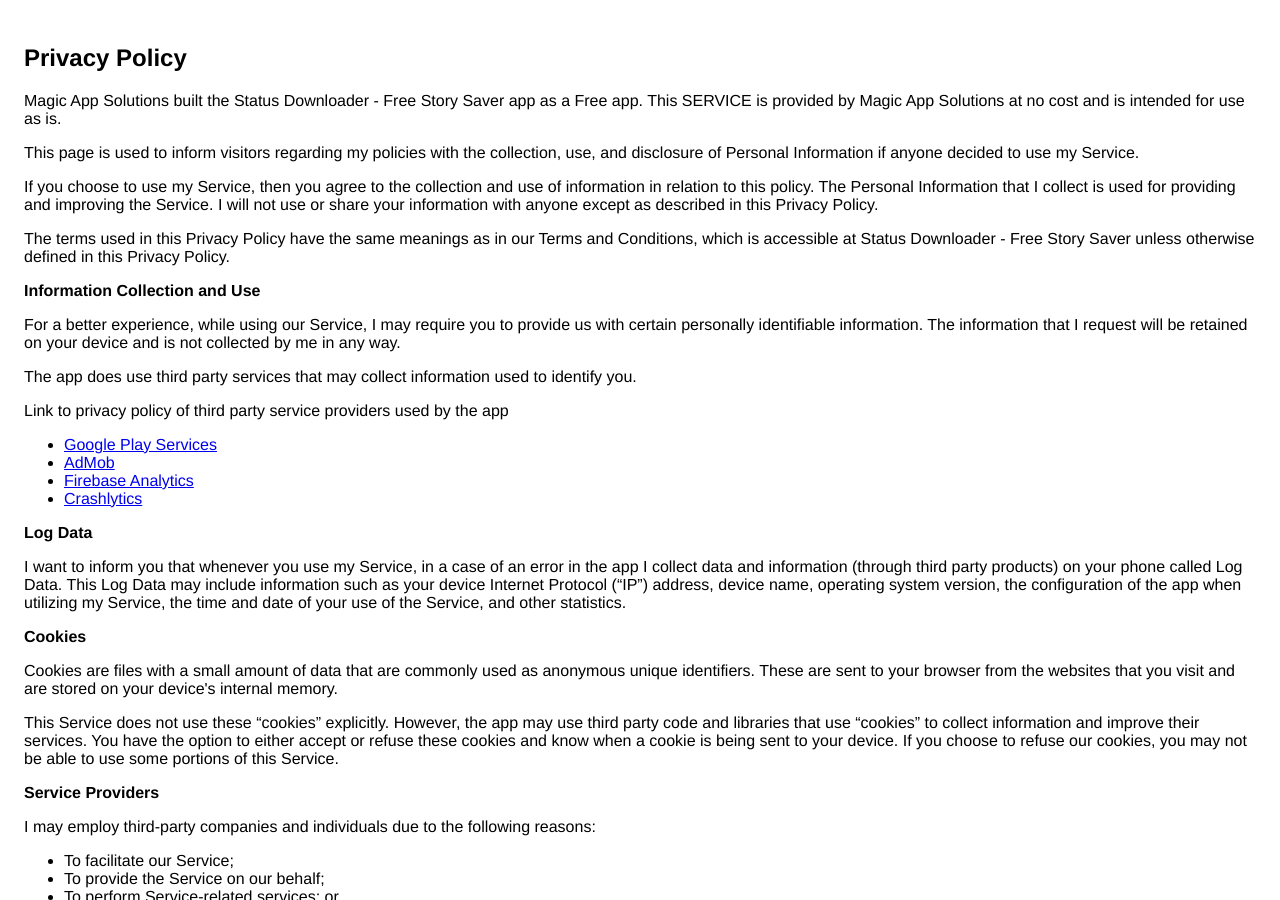
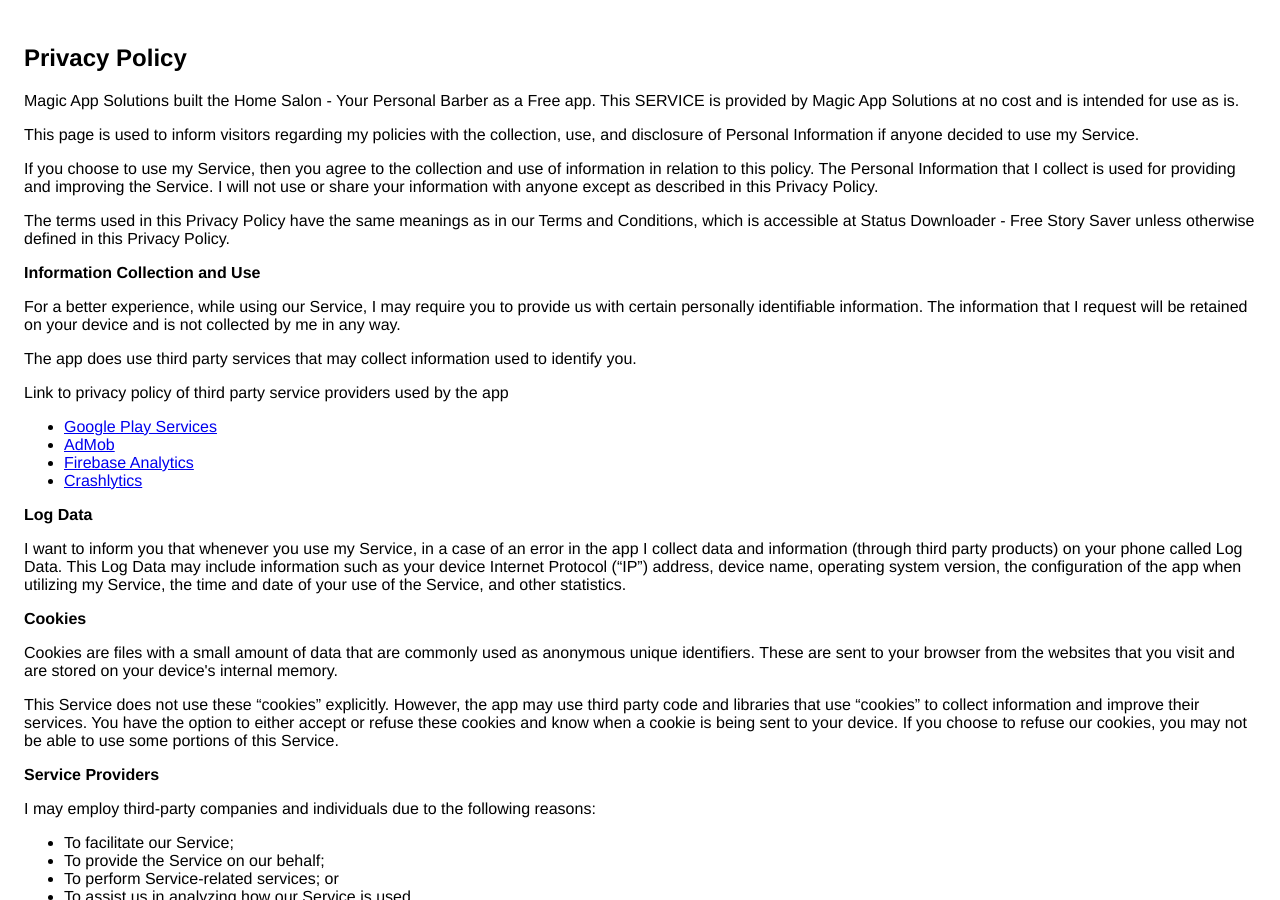
Before and after one commit to anukools/anukools.github.io, a Jekyll site: the page policy_home_salon.html, which Jekyll copies as it is, in a window 1280 px wide and 900 px high. Built offline with Jekyll 4.4.1, drawn with Linux system fonts in a browser that asks for light colours.

Commit message:
Update policy_home_salon.html

```diff
--- a/policy_home_salon.html
+++ b/policy_home_salon.html
@@ -8,7 +8,7 @@
     </head>
     <body>
     <h2>Privacy Policy</h2> <p>
-                    Magic App Solutions built the Status Downloader - Free Story Saver app as
+                    Magic App Solutions built the Home Salon - Your Personal Barber as
                     a Free app. This SERVICE is provided by
                     Magic App Solutions at no cost and is intended for
                     use as is.
```
